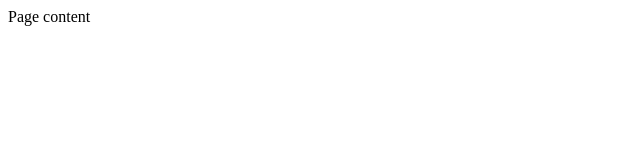
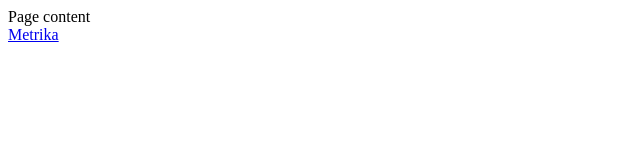
Before and after one commit to oleksandr-svaliavchyk/tmp-rep, a plain HTML site: page index.html in a window 1280 px wide. Shown: the full height of the page, 0-640 px from the left. Drawn offline with Linux system fonts and the light colour scheme.

Commit message:
Metrika added

```diff
--- a/index.html
+++ b/index.html
@@ -1 +1,2 @@
 <div>Page content</div>
+<a href="#0">Metrika</a>
```
